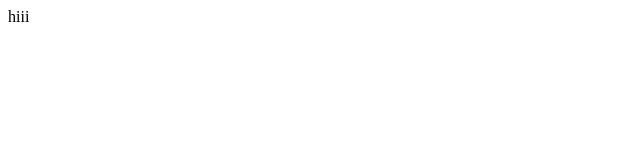
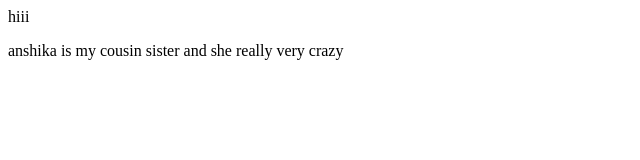
Before and after one commit to shivikarani/localrepo, a plain HTML site: page index.html in a window 1280 px wide. Shown: the whole page, without its empty margins (0-640 px from the left). Drawn offline with Linux system fonts and the light colour scheme.

Commit message:
add new changes

```diff
--- a/index.html
+++ b/index.html
@@ -1 +1,2 @@
 <p>hiii</p>
+<p>anshika is my cousin sister and she really very crazy</p>
```
